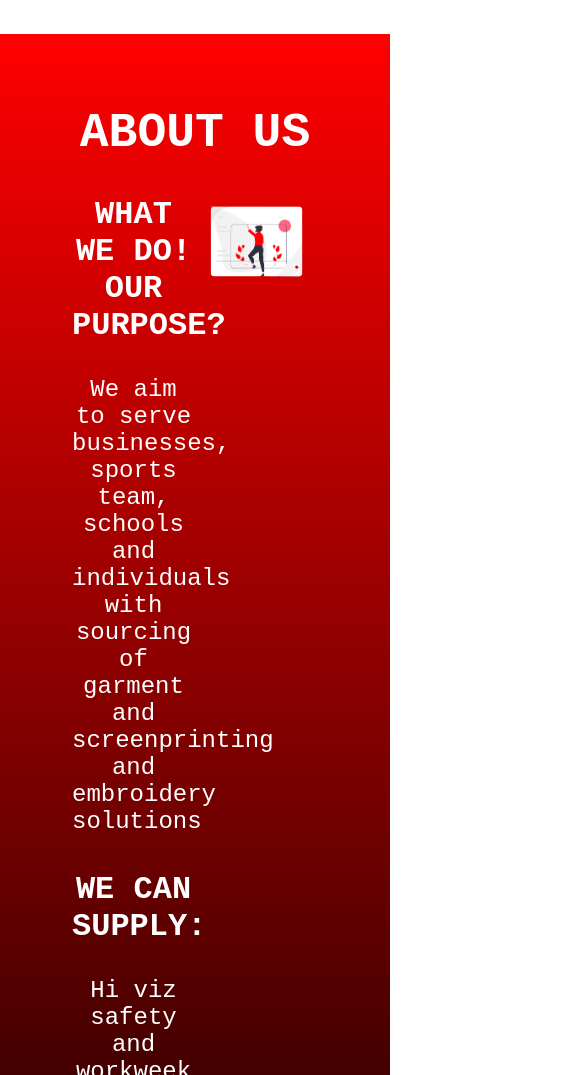
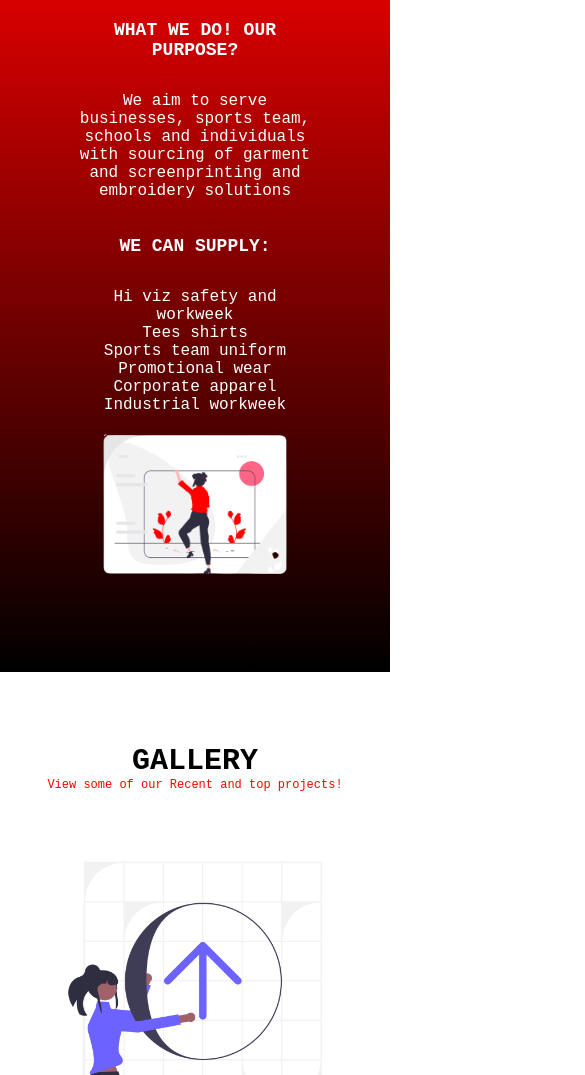
Before and after one commit to Ibbya42/Project2, a plain HTML site: page index.html in a window 390 px wide. Shown: the part 744-1819 px from the top of the page, 585 px wide, since content can reach past the window. Drawn offline with Linux system fonts and the light colour scheme.

Commit message:
07/08 Media Push

```diff
--- a/styles.css
+++ b/styles.css
@@ -30,6 +30,10 @@ a{
 HTML{
     scroll-behavior: smooth;
     transition: all 800ms ease;
+
+}
+
+body{
     overflow-x: hidden;
 }
 
@@ -78,6 +82,7 @@ HTML{
     display: flex;
     flex-direction: column;
     padding: 155px 0;
+
 
 
 }
@@ -267,9 +272,79 @@ HTML{
     text-decoration: none;
 }
 
-@media (max-width: 530px){
+@media (max-width: 480px){
+
+   HTML{
+    overflow-x: hidden;
+   }
+
+    #navbar {
+        width: 100vw;
+
+    }
+
+    .nav__links{
+        display: none;
+    }
 
     .logo__size{
         font-size: 20px;
     }
+
+
+    .landing__both{
+        display: flex;
+        flex-direction: column;
+        width: 100%;
+    }
+
+    .landing__content{
+        font-size: 20px;
+        text-align: center;
+    }
+
+    .landing__para{
+        font-size: 12px;
+        text-align: center;
+    }
+
+    .landing__left-img{
+        width: 100%;
+        margin: 0 auto;
+
+    }
+
+    .title{
+        font-size: 30px;
+    }
+
+    .sub_title{
+        font-size: 18px;
+    }
+
+    .aboutus__left{
+        width: 100%;
+    }
+
+    .aboutus_right{
+        width: 100%;
+    }
+
+    .about__para{
+        font-size: 16px;
+    }
+
+    .about__para--supply{
+        font-size: 16px;
+    }
+
+    .gallerylist{
+        width: calc(100%/1);
+    }
+
+    .gallery__img{
+        width: 100%;
+    }
+
+
 }
```
